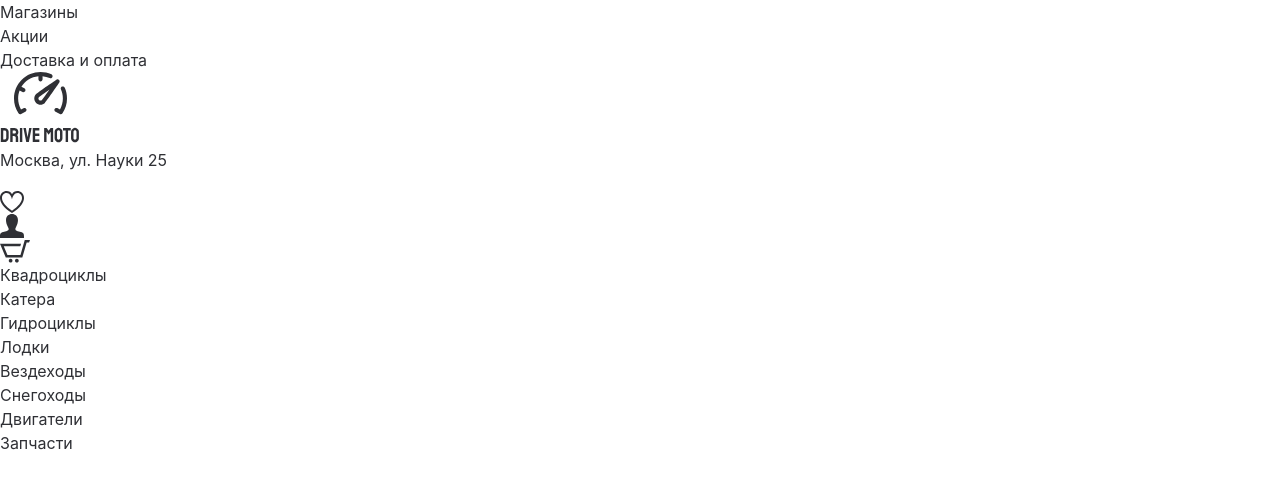
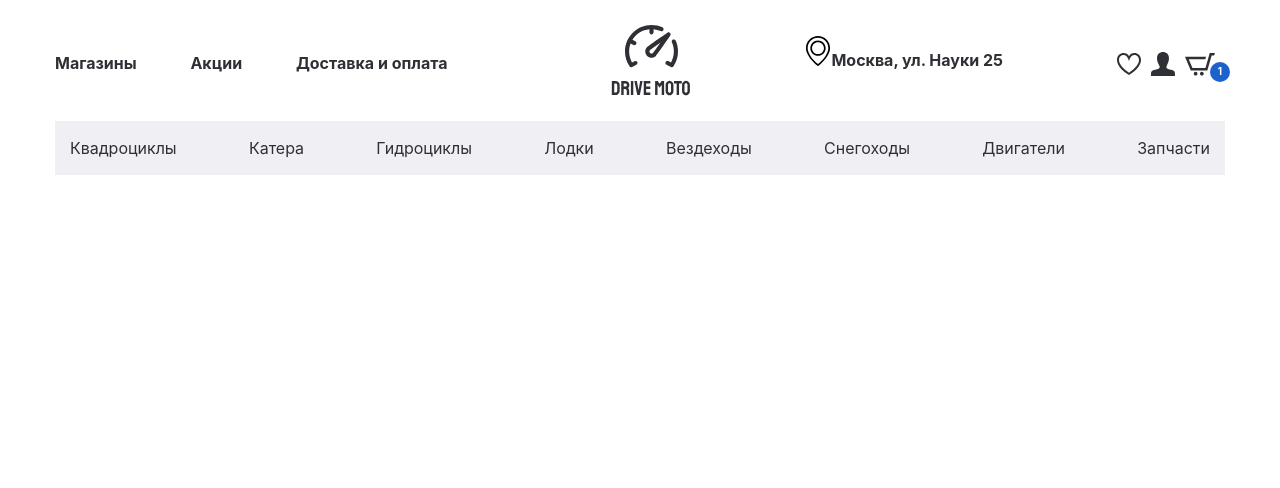
Before and after one commit to ivancraze/online-shop, a website: page src/index.html in a window 1280 px wide. Drawn offline with Linux system fonts and the light colour scheme.

Commit message:
add header

```diff
--- a/src/index.html
+++ b/src/index.html
@@ -10,28 +10,20 @@
 	</head>
 	<body>
 		<header class="header">
+			<div class="container">
 				<div class="header__top">
-                <div class="container">
-                    <div class="header__top-inner">
 					<nav class="menu">
-                            <ul class="menu__list">
-                                <li class="menu__item">
 						<a class="menu__link" href="#">Магазины</a>
-                                </li>
-                                <li class="menu__item">
 						<a class="menu__link" href="#">Акции</a>
-                                </li>
-                                <li class="menu__item">
 						<a class="menu__link" href="#">Доставка и оплата</a>
-                                </li>
-                            </ul>
 					</nav>
 					<a class="logo" href="#">
 						<img class="logo__img" src="img/icons/logo.svg" alt="logo" />
 					</a>
-                        <div class="header__info">
-                            <p class="header__address">Москва, ул. Науки 25</p>
-                        </div>
+					<a class="header-info" href="#">
+						<img class="header-info__img" src="img/icons/geopoint.svg" alt="geopoint"/>
+						<p class="header-info__text">Москва, ул. Науки 25</p>
+					</a>
 					<ul class="user-list">
 						<li class="user-list__item">
 							<a class="user-list__link" href="#">
@@ -46,42 +38,24 @@
 						<li class="user-list__item">
 							<a class="user-list__link" href="#">
 								<img class="user-list__img" src="img/icons/basket.svg" alt="basket"/>
+								<span class="user-list__count">1</span>
 							</a>
 						</li>
 					</ul>
 				</div>
 			</div>
-            </div>
 			<div class="header__bottom">
 				<div class="container">
-                    <div class="header__bottom-inner">
-                        <ul class="menu-categories">
-                            <li class="menu-categories__item">
-                                <a class="menu-categories__link" href="#">Квадроциклы</a>
-                            </li>
-                            <li class="menu-categories__item">
+					<nav class="menu-categories">
+						<a class="menu-categories__link menu-categories__link--active" href="#">Квадроциклы</a>
 						<a class="menu-categories__link" href="#">Катера</a>
-                            </li>
-                            <li class="menu-categories__item">
 						<a class="menu-categories__link" href="#">Гидроциклы</a>
-                            </li>
-                            <li class="menu-categories__item">
 						<a class="menu-categories__link" href="#">Лодки</a>
-                            </li>
-                            <li class="menu-categories__item">
 						<a class="menu-categories__link" href="#">Вездеходы</a>
-                            </li>
-                            <li class="menu-categories__item">
 						<a class="menu-categories__link" href="#">Снегоходы</a>
-                            </li>
-                            <li class="menu-categories__item">
 						<a class="menu-categories__link" href="#">Двигатели</a>
-                            </li>
-                            <li class="menu-categories__item">
 						<a class="menu-categories__link" href="#">Запчасти</a>
-                            </li>
-                        </ul>
-                    </div>
+					</nav>
 				</div>
 			</div>
 		</header>
--- a/src/sass/blocks/_header.scss
+++ b/src/sass/blocks/_header.scss
@@ -1,57 +1,69 @@
 .header {
-
+    margin-top: 25px;
     &__top {
+        display: flex;
+        justify-content: space-between;
+        align-items:center;
+        margin-bottom: 20px;
+        font-weight: bold;
+    }
+}
+.menu {
+    &__link {
+        padding-right: 50px;
+    }
+}
+.header-info {
+    display: flex;
+    justify-content: space-between;
+    &__img {
+        position: relative;
+        bottom: 12px;
     }
 
-    &__top-inner {
-    }
-
-    &__info {
-    }
-
-    &__address {
-    }
-
-    &__bottom {
-    }
-
-    &__bottom-inner {
-    }
-}
-.container {
-}
-.menu {
-
-    &__list {
-    }
-
-    &__item {
-    }
-
-    &__link {
-    }
-}
-.logo {
-
-    &__img {
+    &__text {
+        margin: 0;
     }
 }
 .user-list {
-
+    display: flex;
+    align-items: center;
+    position: relative;
     &__item {
+        padding-right: 10px;
     }
 
-    &__link {
-    }
-
-    &__img {
+    &__count{
+        position: absolute;
+        width: 20px;
+        height: 20px;
+        background-color: #1C62CD;
+        font-size: 10px;
+        line-height: 19px;
+        color:white;
+        border-radius: 50%;
+        text-align: center;
+        top: 12px;
+        right: -5px;
     }
 }
+
+
 .menu-categories {
-
-    &__item {
-    }
-
+    background-color: #F0F0F4;
+    display: flex;
+    justify-content: space-between;
+    align-items: center;
+    min-height: 53px;
+    padding: 0 15px;
     &__link {
+        padding: 15px 0;
+        border-bottom: 3px solid transparent;
+        margin-bottom: -3px;
+        &:hover {
+            color: #2f3035;
+            border-bottom-color: #1C62CD;
+            text-shadow: 0.25px 0.1px 0px #222, -0.25px -0.1px 0px #222;
+        }
     }
 }
--- a/src/sass/style.scss
+++ b/src/sass/style.scss
@@ -1,4 +1,8 @@
 @import "blocks/header";
+
+* {
+    transition:  .3s;
+}
 
 ul,
 li {
@@ -7,9 +11,15 @@ li {
     list-style: none;
 }
 
+a:active,
+a:focus,
 a {
     text-decoration: none;
+    outline: none;
     color: inherit;
+    &:hover {
+        text-decoration: none;
+    }
 }
 
 h1,
@@ -24,3 +34,9 @@ h6 {
 body {
     color: #2f3035;
 }
+
+.container {
+    max-width: 1200px;
+    padding: 0 15px;
+    margin: 0 auto;
+}
```
Also changed, not shown: src/css/style.min.css, src/img/icons/geopoint.svg (added). Lines whose indentation alone changed are shown as unchanged.
